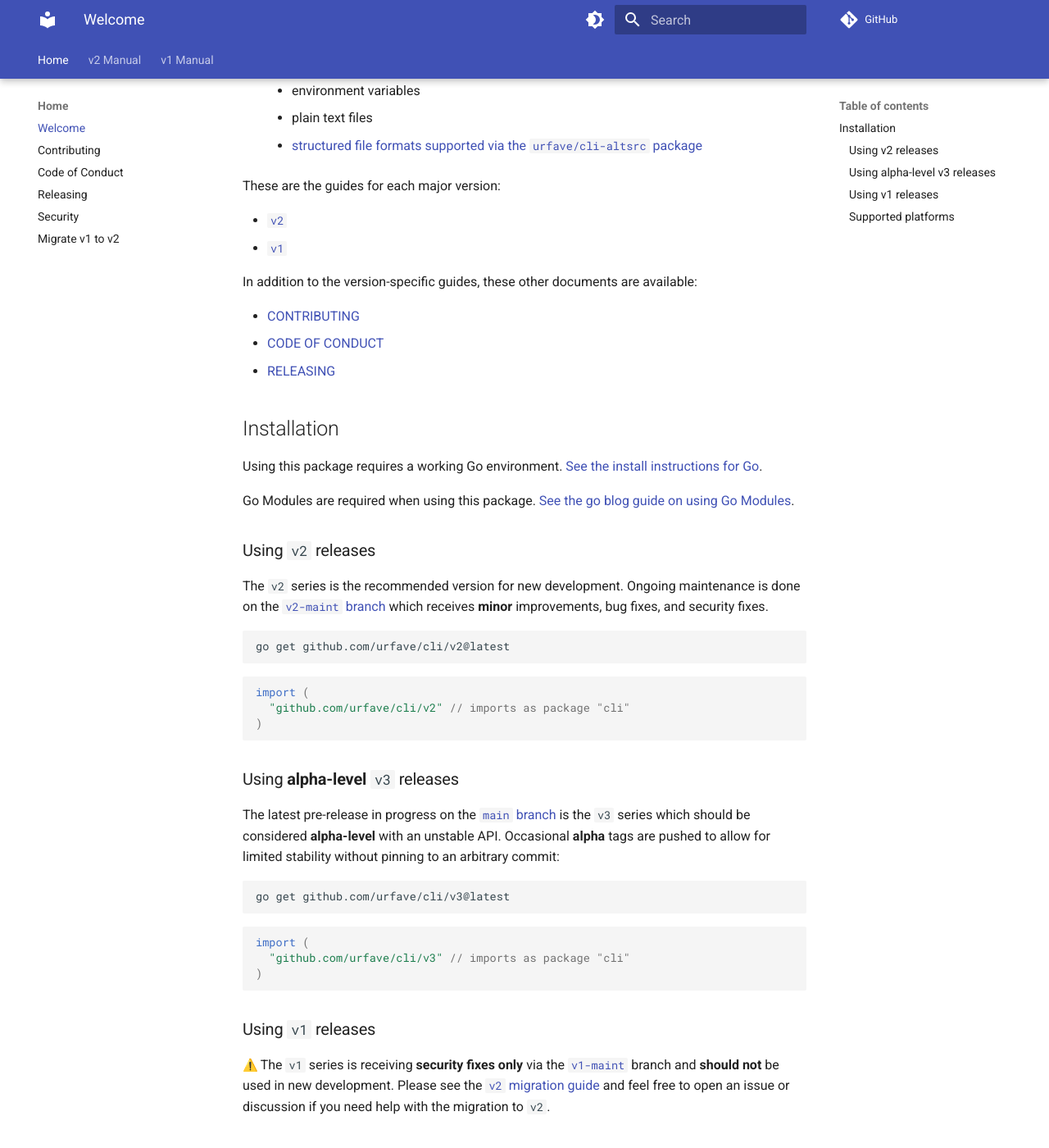
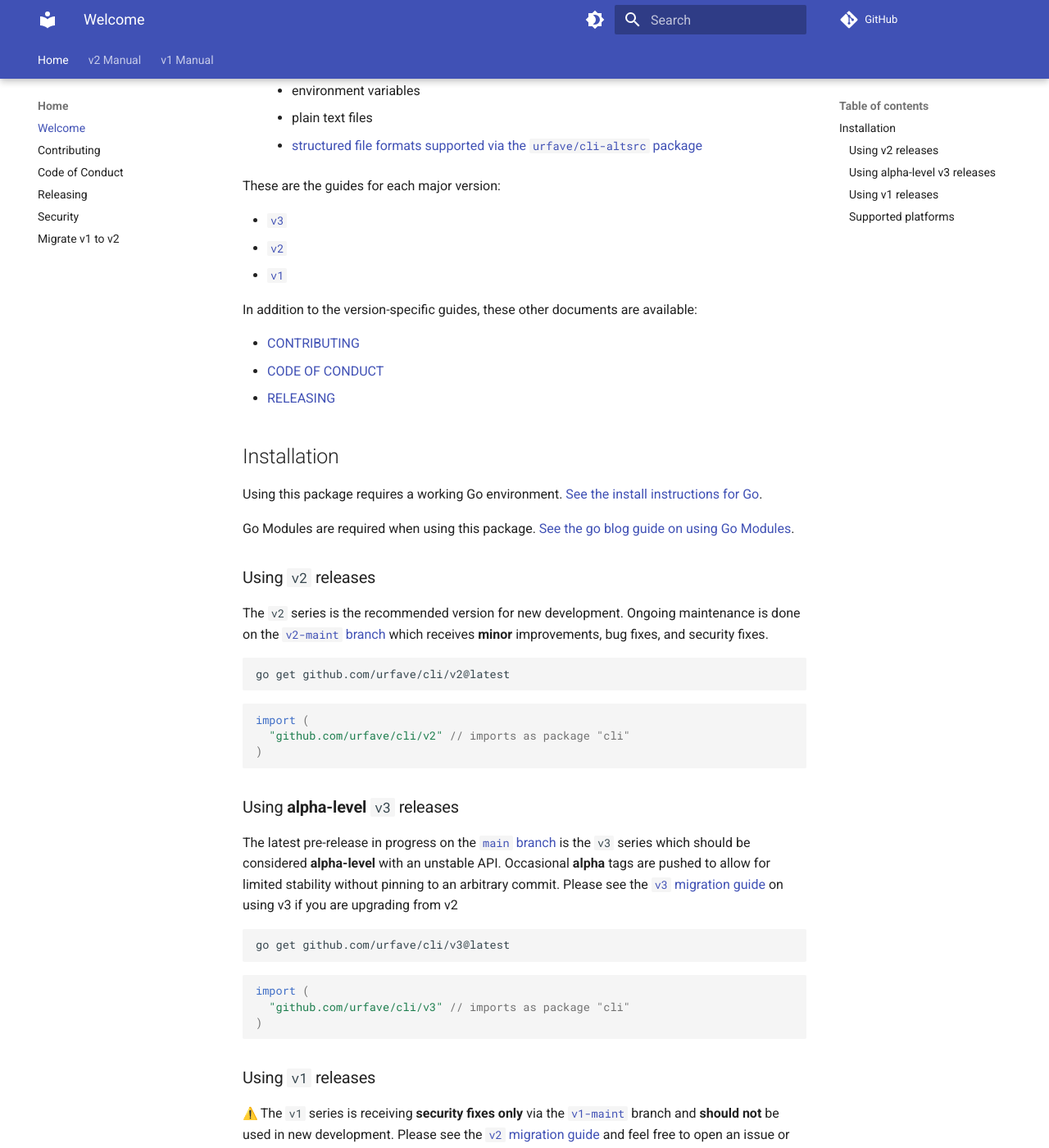
Before and after one commit to urfave/cli, an MkDocs documentation site: the page built from docs/index.md, in a window 1280 px wide and 1400 px high, scrolled down 476 px. Shown: the whole window at 82% size. Built offline with MkDocs 1.6.1 and Material for MkDocs 9.7.7, drawn with Linux system fonts in a browser that asks for light colours; emoji names are drawn with the system emoji font; comment, search, counter and statistics services are not loaded.

Commit message:
Docs: Add link to v3

````diff
--- a/docs/index.md
+++ b/docs/index.md
@@ -28,6 +28,7 @@ urfave/cli is a **declarative**, simple, fast, and fun package for building comm
 
 These are the guides for each major version:
 
+- [`v3`](./v3/getting-started.md)
 - [`v2`](./v2/getting-started.md)
 - [`v1`](./v1/getting-started.md)
 
@@ -66,7 +67,8 @@ The latest pre-release in progress on the [`main`
 branch](https://github.com/urfave/cli/tree/main) is the `v3` series which should
 be considered **alpha-level** with an unstable API. Occasional **alpha** tags
 are pushed to allow for limited stability without pinning to an arbitrary
-commit:
+commit. Please see the [`v3` migration
+guide](./migrate-v2-to-v3.md) on using v3 if you are upgrading from v2
 
 ```sh
 go get github.com/urfave/cli/v3@latest
````
